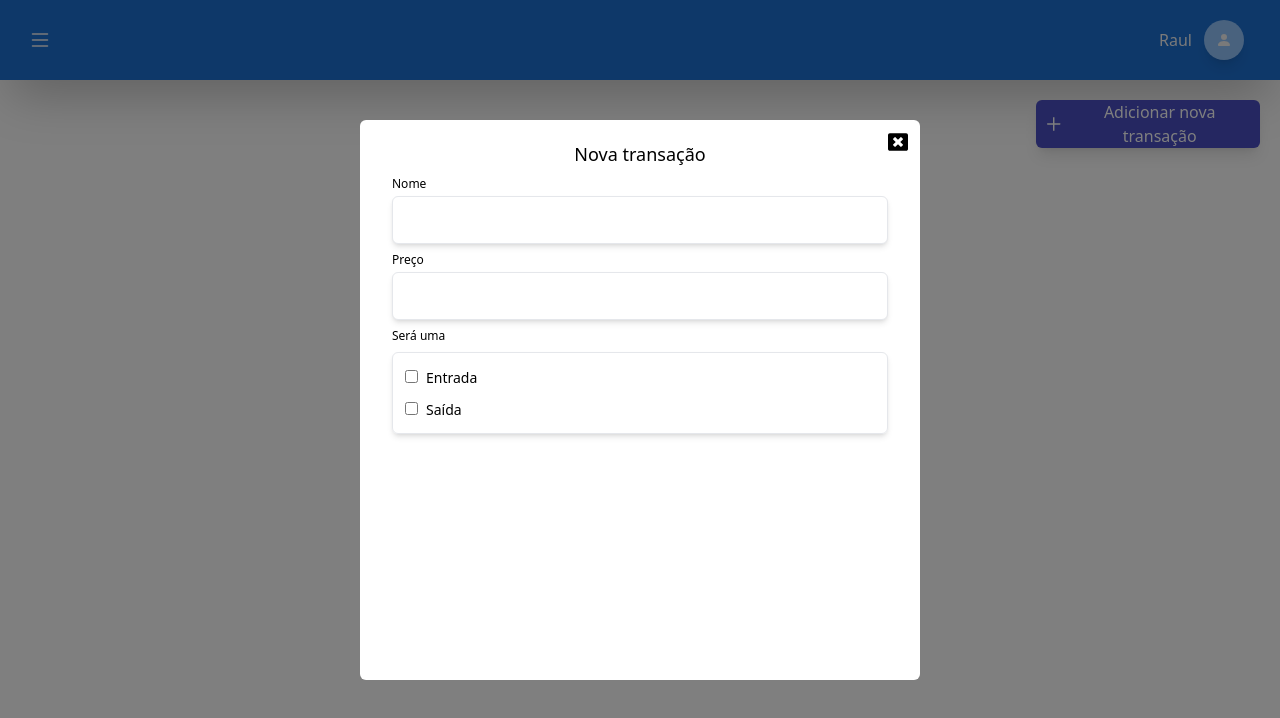
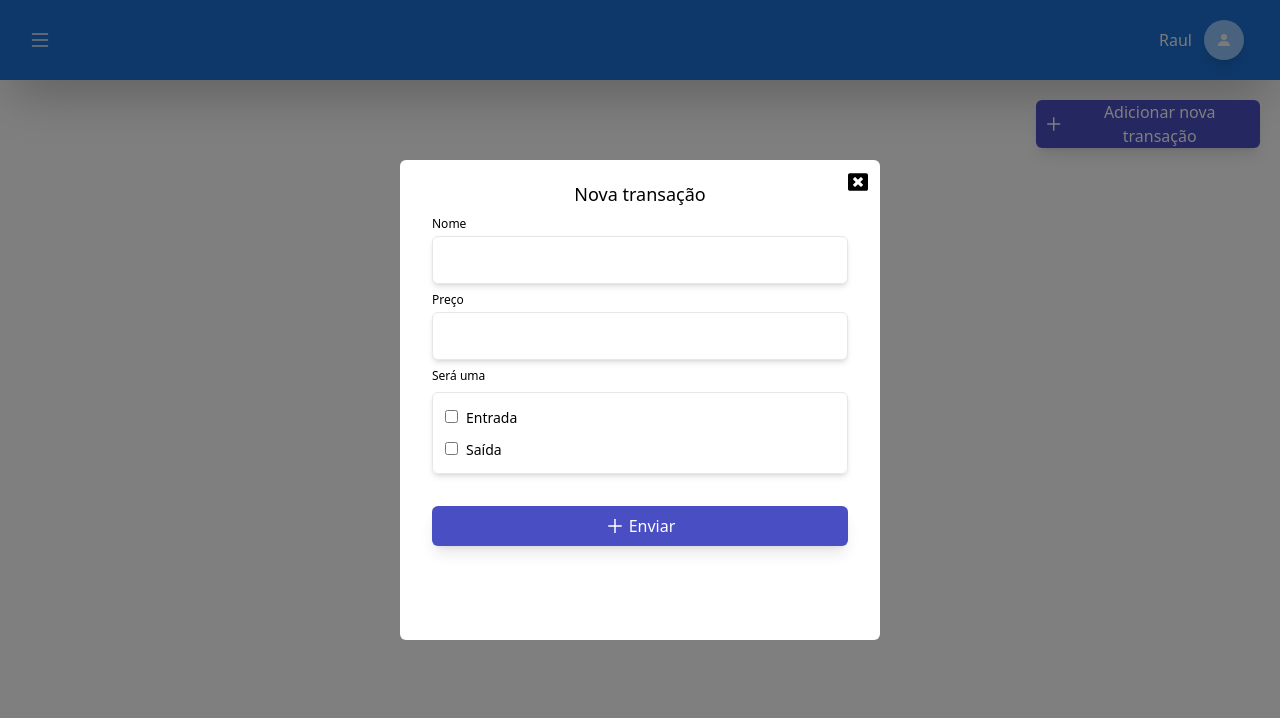
Before and after one commit to Raul26-tech/As-Money, a React (Create React App) app: page /monthly-values in a window 1280 px wide. Both pictures are taken after a click on the button "Adicionar nova transação". Shown: the top 718 px of the page. Built offline with nearby package versions, Linux system fonts and the light colour scheme.

Commit message:
Finalizando estilização do form

```diff
--- a/src/components/Modal/index.tsx
+++ b/src/components/Modal/index.tsx
@@ -14,7 +14,7 @@ export default function Modal({ onCloseModal, title, children }: IModalProps) {
         <>
             <div className={styles.container} />
             <div className={styles.modal}>
-                <div className="w-[20rem] h-[20rem] md:w-[35rem] md:h-[35rem] py-5 px-8 rounded-md bg-white flex flex-col relative m-5">
+                <div className="w-[20rem] h-full md:w-[30rem] md:h-[30rem] py-5 px-8 rounded-md bg-white flex flex-col relative m-5">
                     <>
                         {onCloseModal && (
                             <button
--- a/src/pages/MonthlyValues/index.tsx
+++ b/src/pages/MonthlyValues/index.tsx
@@ -81,6 +81,20 @@ export default function MonthlyVAlues() {
                                 {...register('type')}
                             />
                         </CheckboxContainer>
+                        <div className="mt-6 flex justify-center items-center">
+                            <button
+                                type="submit"
+                                className="w-full h-full flex  justify-center text-center items-center text-white bg-btn-transaction hover:bg-btn-transaction-hover rounded-md p-2 shadow-lg "
+                            >
+                                <AiOutlinePlus
+                                    size={20}
+                                    style={{ marginRight: '0.25rem' }}
+                                />
+                                <span className="text-[0.70rem] md:text-base">
+                                    Enviar
+                                </span>
+                            </button>
+                        </div>
                     </form>
                 </Modal>
             )}
```
